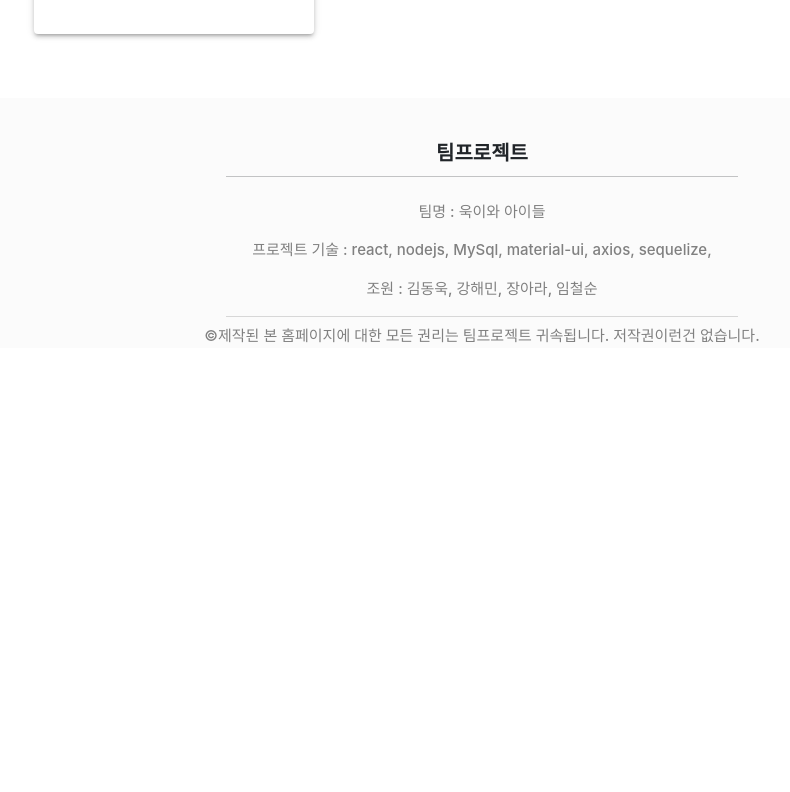
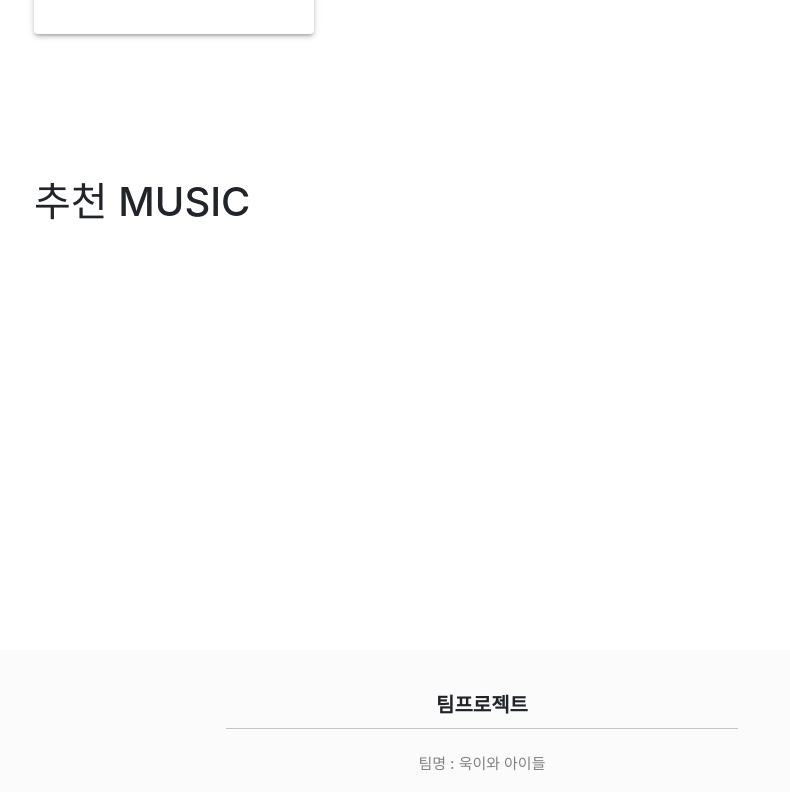
Before and after one commit to pier101/PROJECT_WooksChilds, a React (Create React App) app: page / in a window 1280 px wide. Shown: the part 3280-4072 px from the top of the page, without its empty margins (158-948 px from the left). Before the commit the page ends 3644 px from the top, so only its background shows below. Built offline with nearby package versions, Linux system fonts and the light colour scheme.

Commit message:
css 보정

```diff
--- a/package.json
+++ b/package.json
@@ -39,6 +39,7 @@
     "react-daum-postcode": "^3.0.0",
     "react-dom": "^17.0.2",
     "react-icons": "^4.3.1",
+    "react-player": "^2.9.0",
     "react-redux": "^7.2.6",
     "react-router-dom": "^5.3.0",
     "react-scripts": "4.0.3",
--- a/src/App.js
+++ b/src/App.js
@@ -12,6 +12,9 @@ import Profile from "./components/profile/Profile"
 import GoodsInfo from "./components/shop/GoodsInfo";
 import Payment from "./components/shop/Payment"
 import Signup from "./components/Login/Signup";
+
+
+
 const App = () => {
   const [isLogin, setIsLogin] = useState(false);
 
--- a/src/components/main/Goods.js
+++ b/src/components/main/Goods.js
@@ -34,7 +34,7 @@ export default function Goods() {
           </Carousel.Caption></Link>
         </Carousel.Item>
 
-        )})};
+        )})}
 
 
 
--- /dev/null
+++ b/src/components/main/Vedios.js
@@ -0,0 +1,20 @@
+import { Box } from '@mui/system'
+import React from 'react'
+import ReactPlayer from 'react-player'
+export default function Vedios() {
+    return (
+        <>
+            <Box sx={{mt:15,mx:'15%'}}>
+                <Box sx><h1>추천 MUSIC</h1></Box>
+                <Box sx={{ display: 'flex'}}>
+                    <Box sx={{m:1, width:'50%'}}>
+                        <ReactPlayer url='https://youtu.be/_TU5Sn8aGZg' width='100%' playing controls/>
+                    </Box>
+                    <Box sx={{m:1, width:'50%'}}>
+                        <ReactPlayer url='https://youtu.be/Hmyr0yTDRos' width='100%' playing controls/>
+                    </Box>
+                </Box>
+            </Box>
+        </>
+    )
+}
--- a/src/components/main/index.js
+++ b/src/components/main/index.js
@@ -4,6 +4,9 @@ import Goods from './Goods'
 import News from './News'
 import Post from './Post'
 import Footer from './Footer'
+import Vedios from './Vedios'
+
+
 //import Testartist from './testartist'
 //import Artist from './components/artist'
 const index = (props) => {
@@ -14,6 +17,8 @@ const index = (props) => {
           <Thumbnail/>
           <Goods />
           <News />
+          <Vedios />
+
           <Footer />
         </div>
     )
--- a/src/components/shop/Shop.js
+++ b/src/components/shop/Shop.js
@@ -16,7 +16,7 @@ export default function Shop() {
         <div>
 
                 <Box sx={{}}>
-                    <Box sx={{ pt:'10%',fontWeight: 'bold',textAlign: 'center',color:'#06e19a',fontSize:100, }}>GOOODS SHOP</Box>
+                    <Box sx={{ pt:'8%', pb:'5%',fontWeight: 'bold',textAlign: 'center',color:'#06e19a',fontSize:100, }}>GOOODS SHOP</Box>
                         <Box sx={{ bgcolor:'#06e19a',fontWeight: 'bold',textAlign: 'center',color:'#06e19a', }}>
                             <Box sx={{mx:'10%'}}>
 
```
Also changed, not shown: 1 other file (tests, documents, lock files or other folders).
